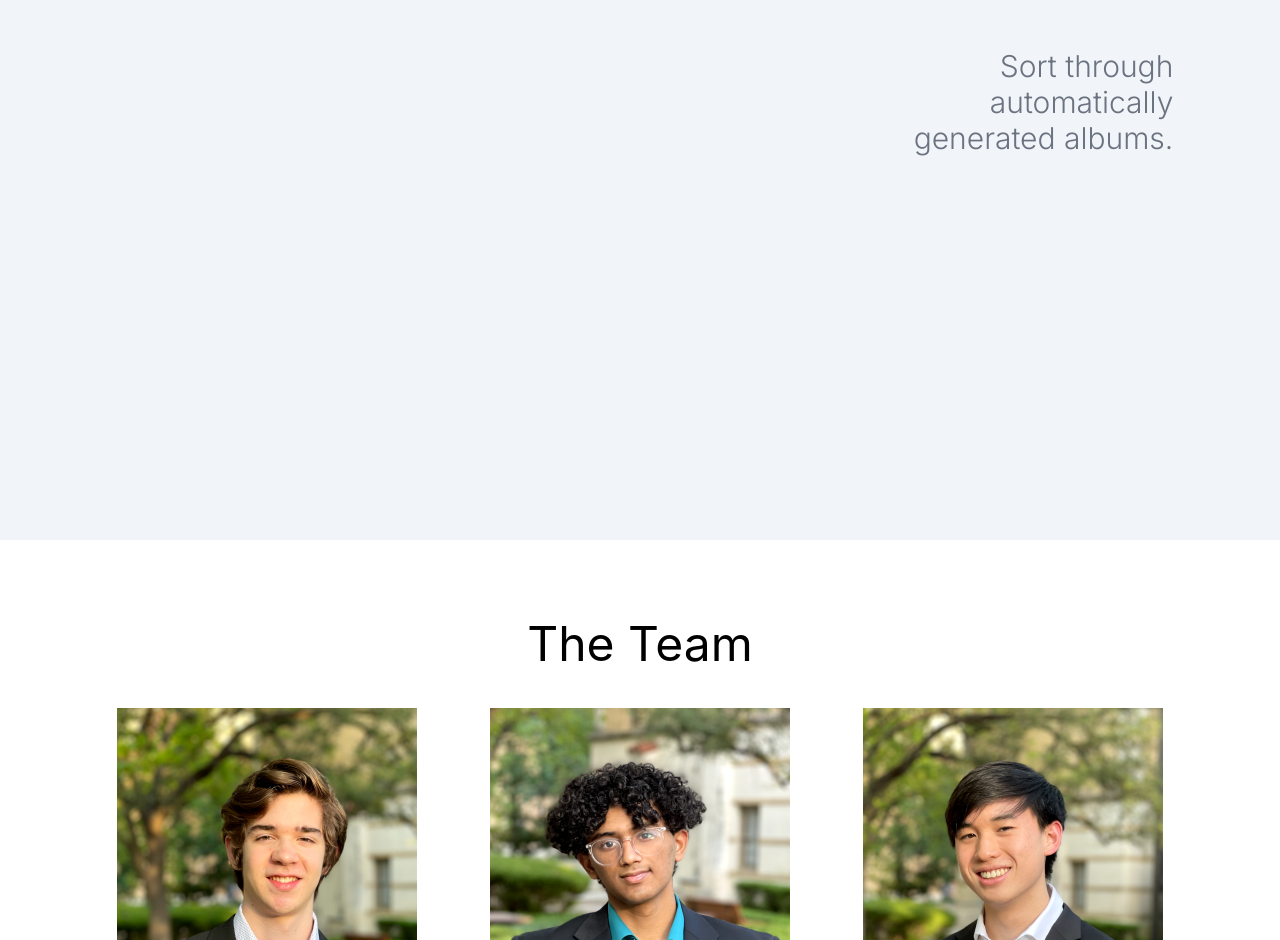
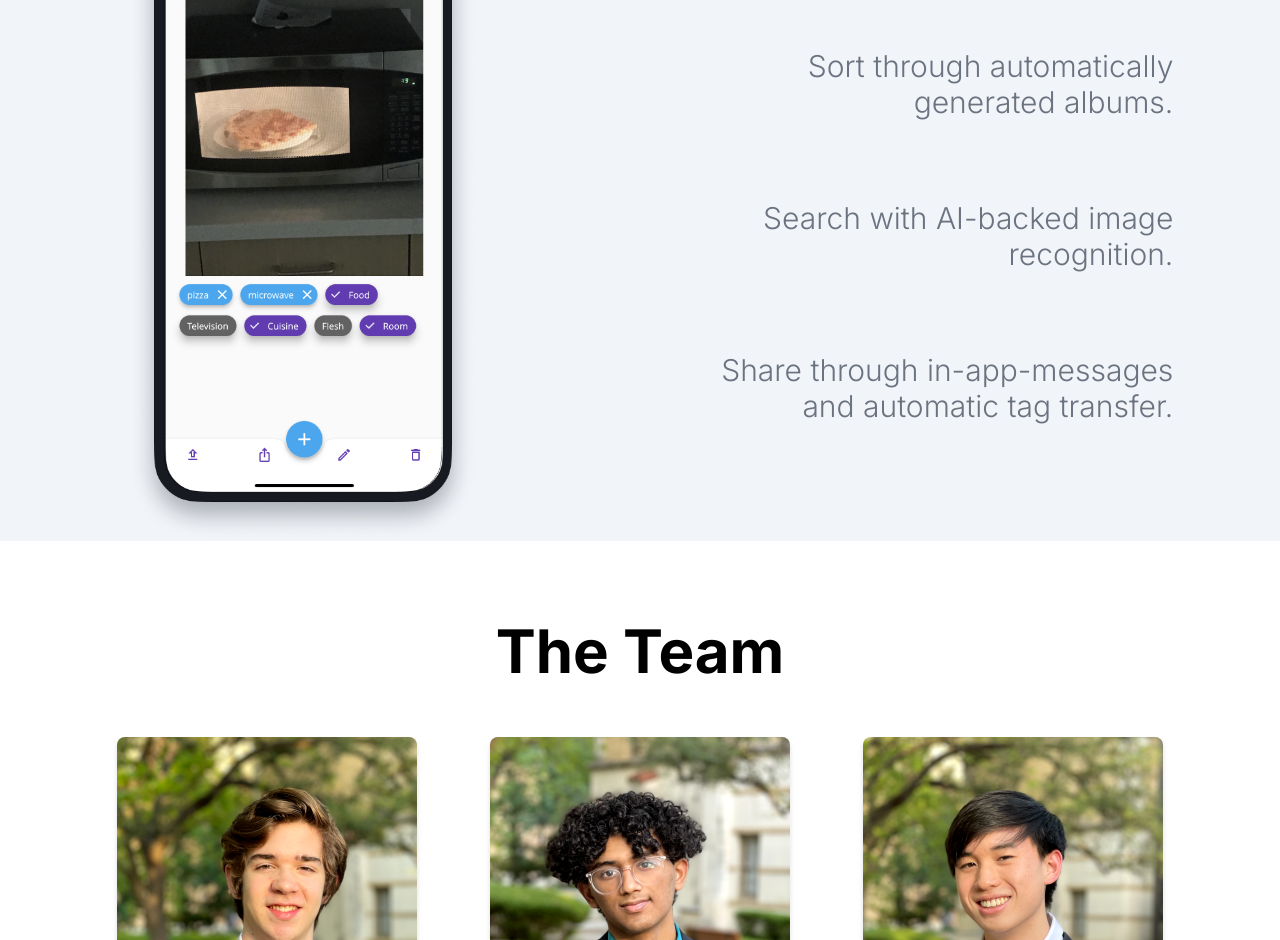
Before and after one commit to PicTag/site, a Next.js app: page / in a window 1280 px wide. Shown: the part 1860-2800 px from the top of the page. Built offline with nearby package versions, Linux system fonts and the light colour scheme.

Commit message:
:sparkles: update team and solution

```diff
--- a/components/solution.js
+++ b/components/solution.js
@@ -10,13 +10,30 @@ export default function Solution() {
         <h2 className='text-7xl text-black font-bold pt-14 '>
           Introducing PicTag
         </h2>
-        <h3 className='text-6xl text-gray-500 pt-10 font-light'>
-          Sort. Search. Share.
-        </h3>
 
-        <p className='text-3xl text-gray-500 font-light pt-20 w-3/12'>
-          Sort through automatically generated albums.
-        </p>
+        <div className='flex flex-row justify-between w-full'>
+          <img
+            className='ml-20 object-contain'
+            src='/solution-ss.png'
+            width={350}
+            height={375}
+            alt='iPhone Solution Mockup'
+          ></img>
+          <div className='flex flex-col items-end'>
+            <h3 className='text-6xl text-gray-500 pt-10 font-light'>
+              Sort. Search. Share.
+            </h3>
+            <p className='text-3xl text-gray-500 font-light pt-20 max-w-lg'>
+              Sort through automatically generated albums.
+            </p>
+            <p className='text-3xl text-gray-500 font-light pt-20 max-w-lg'>
+              Search with AI-backed image recognition.
+            </p>
+            <p className='text-3xl text-gray-500 font-light pt-20 max-w-lg'>
+              Share through in-app-messages and automatic tag transfer.
+            </p>
+          </div>
+        </div>
       </div>
     </div>
   );
--- a/components/team.js
+++ b/components/team.js
@@ -3,14 +3,20 @@ import Image from 'next/image';
 export default function Team() {
   return (
     <div
-      className='flex flex-col justify-start items-center h-[70vh] w-full px-8 md:px-12 lg:w-10/12 mb-14 lg:mb-20 pt-20'
+      className='flex flex-col justify-start items-center h-[70vh] w-full px-8 md:px-12 lg:w-10/12 mb-14 lg:mb-20 pt-20 font-inter'
       id='team'
     >
-      <h2 className='text-5xl pb-10'>The Team</h2>
+      <h2 className='text-6xl pb-14 font-inter font-bold'>The Team</h2>
       <div className='flex flex-row w-screen justify-around px-20'>
-      <div className='flex flex-col items-center'>
-          <Image src='/tyler-hs.png' alt='Tyler' width={300} height={300} />
-          <p>Tyler Kerch</p>
+        <div className='flex flex-col items-center'>
+          <img
+            className='drop-shadow-md rounded-lg'
+            src='/tyler-hs.png'
+            alt='Tyler'
+            width={300}
+            height={300}
+          />
+          <p className='pt-4 text-lg'>Tyler Kerch</p>
           <a
             href='mailto:tyler@pictag.us'
             target='_blank'
@@ -21,8 +27,14 @@ export default function Team() {
           </a>
         </div>
         <div className='flex flex-col items-center'>
-          <Image src='/sarvesh-hs.png' alt='Sarvesh' width={300} height={300} />
-          <p>Sarvesh Subramanian</p>
+          <img
+            className='drop-shadow-md rounded-lg'
+            src='/sarvesh-hs.png'
+            alt='Sarvesh'
+            width={300}
+            height={300}
+          />
+          <p className='pt-4 text-lg'>Sarvesh Subramanian</p>
           <a
             href='mailto:sarvesh@pictag.us'
             target='_blank'
@@ -33,13 +45,14 @@ export default function Team() {
           </a>
         </div>
         <div className='flex flex-col items-center'>
-          <Image
+          <img
+            className='drop-shadow-md rounded-lg'
             src='/samuel-hs.png'
             alt='Samuel Yuan'
             width={300}
             height={300}
           />
-          <p>Samuel Yuan</p>
+          <p className='pt-4 text-lg'>Samuel Yuan</p>
           <a
             href='mailto:samuel@pictag.us'
             target='_blank'
@@ -49,8 +62,6 @@ export default function Team() {
             samuel@pictag.us
           </a>
         </div>
-
-
       </div>
     </div>
   );
--- a/tailwind.config.js
+++ b/tailwind.config.js
@@ -7,6 +7,9 @@ module.exports = {
     extend: {
       fontFamily: {
         'inter': ['Inter'],
+      },
+      backgroundImage: {
+        'hero-pattern': "url('/img/hero-pattern.svg')",
       }
     },
   },
```
Also changed, not shown: components/landing.js (+6 -2 lines), public/solution-ss.png (added).
